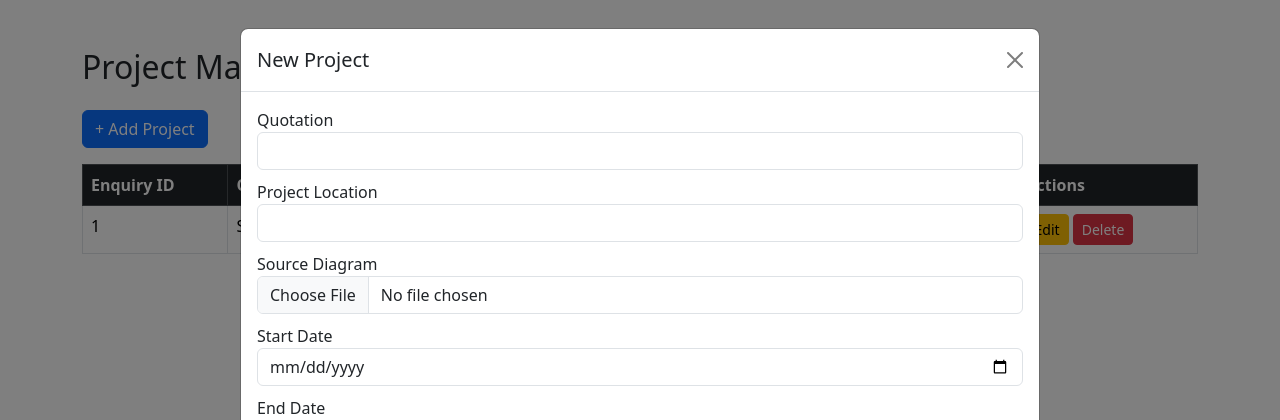
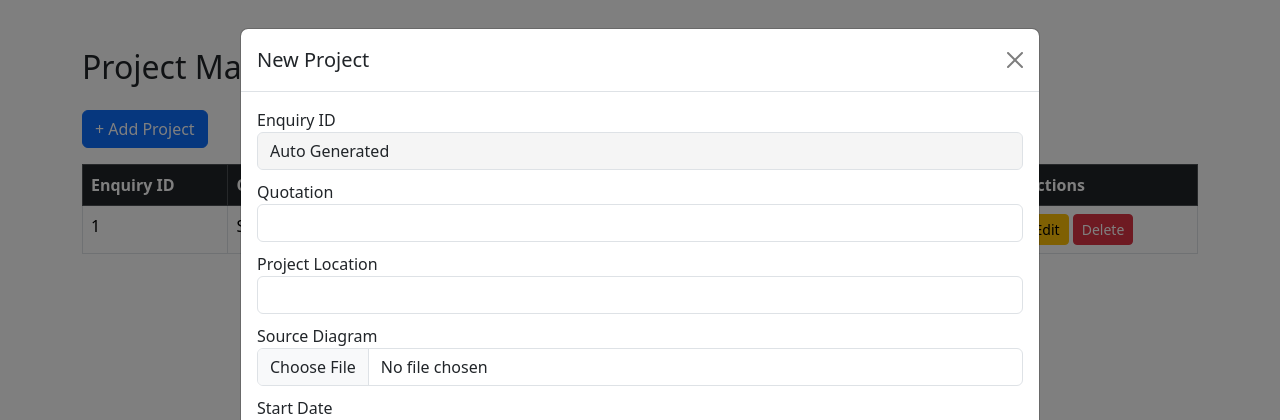
Before and after one commit to kumartech-maker/Madhanproject-vanes, a Flask app: page /project in a window 1280 px wide, after a click on "+ Add Project". Shown: the top 420 px of the page. Run offline with Flask 3, Linux system fonts and the light colour scheme; the visitor is signed in with stand-in values (Sample User, id 1); tables that the repository leaves empty hold one stand-in row (values such as "Sample post").

Commit message:
Update project.html

```diff
--- a/templates/project.html
+++ b/templates/project.html
@@ -74,6 +74,10 @@
         </div>
 
         <div class="modal-body">
+            <!-- Enquiry ID -->
+            <label>Enquiry ID</label>
+            <input type="text" name="enquiry_id" class="form-control readonly-input" value="Auto Generated" readonly>
+
             <!-- Quotation -->
             <label>Quotation</label>
             <input type="text" name="quotation" class="form-control" required>
```
